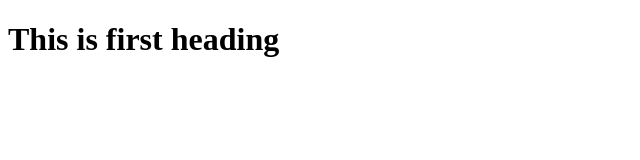
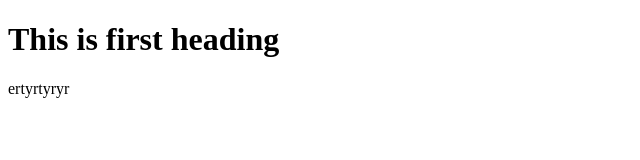
Before and after one commit to esumon/fff, a plain HTML site: page index.html in a window 1280 px wide. Shown: the full height of the page, 0-640 px from the left. Drawn offline with Linux system fonts and the light colour scheme.

Commit message:
No commit Please.

```diff
--- a/index.html
+++ b/index.html
@@ -10,6 +10,7 @@
 
 <body>
     <h1>This is first heading</h1>
+    ertyrtyryr
 </body>
 
 </html>
```
